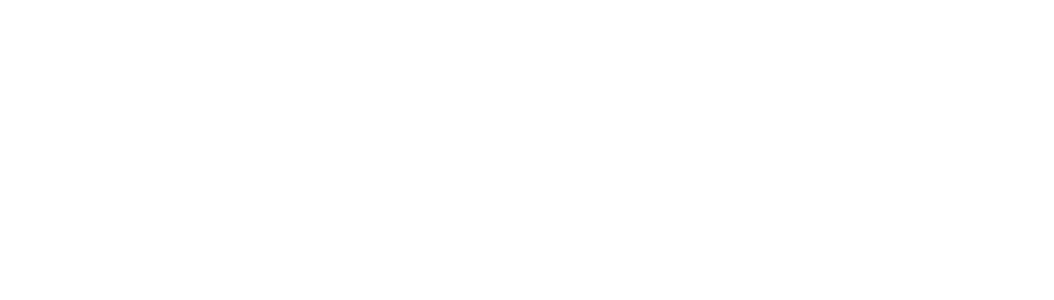
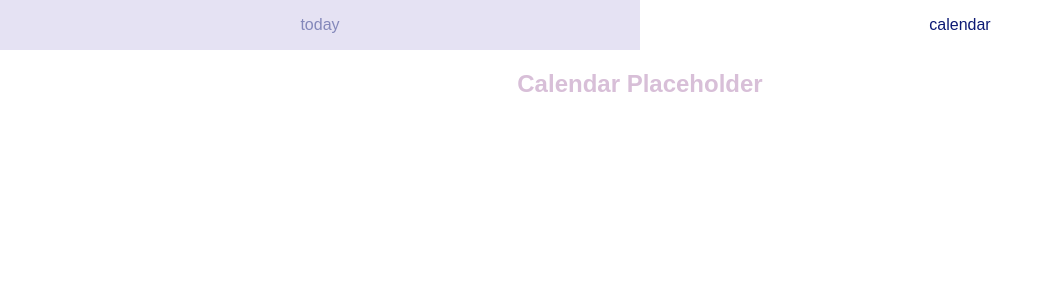
Before and after one commit to jujuzitroni/plants-need-water, a React (Vite) app: page /calendar in a window 1280 px wide. Shown: the top 300 px of the page, without its empty margins (0-1054 px from the left). Built offline with nearby package versions, Linux system fonts and the light colour scheme.

Commit message:
✨ set correct Routes in PageNav

```diff
--- a/src/app/App.tsx
+++ b/src/app/App.tsx
@@ -1,5 +1,6 @@
 import React, { useState } from 'react';
 import { BrowserRouter as Router, Route, Switch } from 'react-router-dom';
+import Calendar from './pages/Calendar/Calendar';
 import CreateHabit from './pages/CreateHabit/CreateHabit';
 import HabitList from './pages/HabitList/HabitList';
 
@@ -30,6 +31,9 @@ function App(): JSX.Element {
           <Route exact path="/">
             <HabitList habits={habits} />
           </Route>
+          <Route path="/calendar">
+            <Calendar />
+          </Route>
         </main>
       </Switch>
     </Router>
--- a/src/app/components/PageNav/PageNav.tsx
+++ b/src/app/components/PageNav/PageNav.tsx
@@ -13,10 +13,10 @@ function getActiveClass(pathname: string): string | undefined {
 function PageNav(): JSX.Element {
   return (
     <nav className={styles.tabs}>
-      <Link className={getActiveClass('/home')} to="/home">
+      <Link className={getActiveClass('/')} to="/">
         today
       </Link>
-      <Link className={getActiveClass('/about')} to="/about">
+      <Link className={getActiveClass('/calendar')} to="/calendar">
         calendar
       </Link>
     </nav>
```
